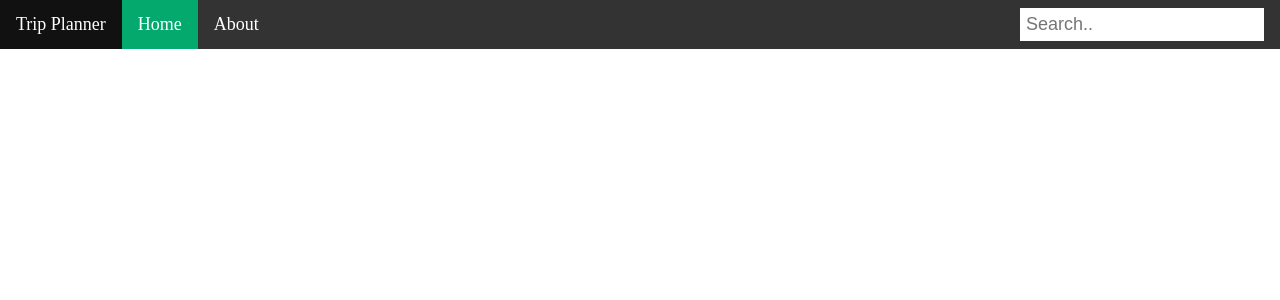
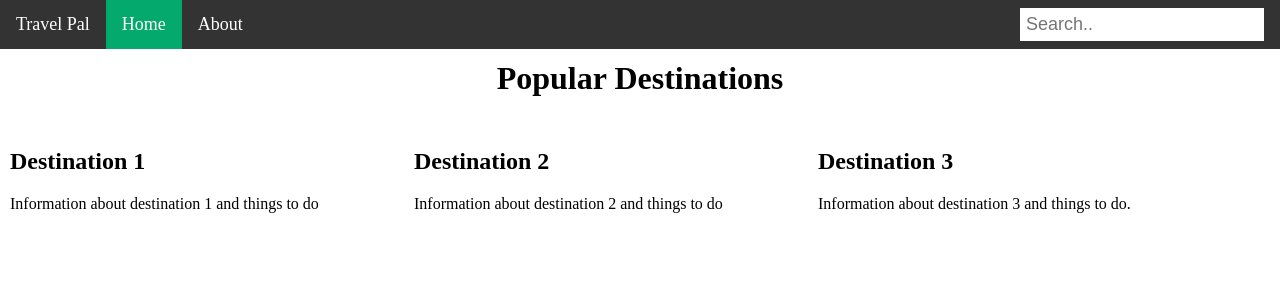
Before and after one commit to cdmillin/capstoneproject, a Django app: page / in a window 1280 px wide. Shown: the top 300 px of the page. Run offline with Django 3.2, Linux system fonts and the light colour scheme.

Commit message:
Updated the homepage to display the name of 3 popular locations and some info/things to do at each location.

```diff
--- a/capstone/views.py
+++ b/capstone/views.py
@@ -4,7 +4,20 @@ from django.views import View
 # Create your views here.
 class Home(View):
     def get(self, request):
-        return render(request, "home.html")
+        #location names are filled with string Destination as a placeholder.
+        #replace locationNames with popular destinations received from api.
+        #location info is also filled with a placeholder string.
+
+        location1name = "Destination 1"
+        location1info = "Information about destination 1 and things to do"
+
+        location2name = "Destination 2"
+        location2info = "Information about destination 2 and things to do"
+
+        location3name = "Destination 3"
+        location3info = "Information about destination 3 and things to do."
+
+        return render(request, "home.html", {"location1": location1name, "location2": location2name, "location3": location3name, "location1info": location1info, "location2info": location2info, "location3info": location3info})
 
     def post(self, request):
         pass
--- a/templates/about.html
+++ b/templates/about.html
@@ -3,9 +3,11 @@
 {% block content %}
 
 <ul>
-    <li><a style="color:white;">Trip Planner</a></li>
+    <li><sitename style="color:white;">Travel Pal</sitename></li>
   <li><a href="/">Home</a></li>
   <li><a class="active">About</a></li>
   <li><input type="text" placeholder="Search.." ></li>
 </ul>
+
+    <h1 align="center">About Travel Pal</h1>
 {% endblock %}
--- a/templates/home.html
+++ b/templates/home.html
@@ -1,12 +1,36 @@
 {% extends 'template.html' %}
 
 {% block content %}
+<style>
+
+.column {
+  float: left;
+  width: 30%;
+  padding: 10px;
+}
+</style>
 
 <ul>
-    <li><a style="color:white;">Trip Planner</a></li>
+    <li><sitename style="color:white;">Travel Pal</sitename></li>
     <li><a class="active">Home</a></li>
     <li><a href="about">About</a></li>
     <li><input type="text" placeholder="Search.." ></li>
 </ul>
+        <h1 align="center">Popular Destinations</h1>
+
+    <div class="column">
+      <h2>{{ location1 }}</h2>
+      <p>{{ location1info }}</p>
+    </div>
+
+    <div class="column">
+        <h2>{{ location2 }}</h2>
+        <p>{{ location2info }}</p>
+    </div>
+
+    <div class="column">
+        <h2>{{ location3 }}</h2>
+        <p>{{ location3info }}</p>
+    </div>
 
 {% endblock %}
--- a/templates/template.html
+++ b/templates/template.html
@@ -21,6 +21,15 @@
         li
         {
             float: left;
+        }
+        li sitename
+        {
+            display: block;
+            color: white;
+            text-align: center;
+            padding: 14px 16px;
+            text-decoration: none;
+            font-size:18px;
         }
 
         li a
```
